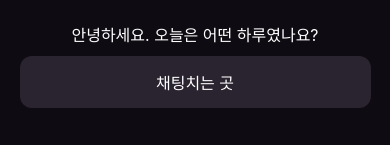
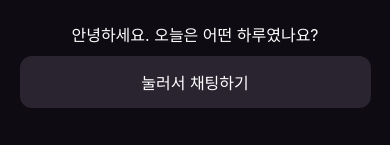
Before and after one commit to kangwoohyun999/AI_App_Project, a React Native app in the folder Today_Condition/: screen /Home in a window 390 px wide. Shown: the part 696-841 px from the top of the page. Built offline with nearby package versions, Linux system fonts and the light colour scheme.

Commit message:
Update HomeScreen.js

```diff
--- a/Today_Condition/screens/HomeScreen.js
+++ b/Today_Condition/screens/HomeScreen.js
@@ -42,7 +42,7 @@ export default function HomeScreen({ navigation }) {
       <View style={styles.chatPrompt}>
         <Text style={styles.promptText}>안녕하세요. 오늘은 어떤 하루였나요?</Text>
         <TouchableOpacity style={styles.chatInputButton} onPress={() => navigation.navigate('Chat')}>
-          <Text style={styles.chatInputText}>채팅치는 곳</Text>
+          <Text style={styles.chatInputText}>눌러서 채팅하기</Text>
         </TouchableOpacity>
       </View>
     </SafeAreaView>
```
